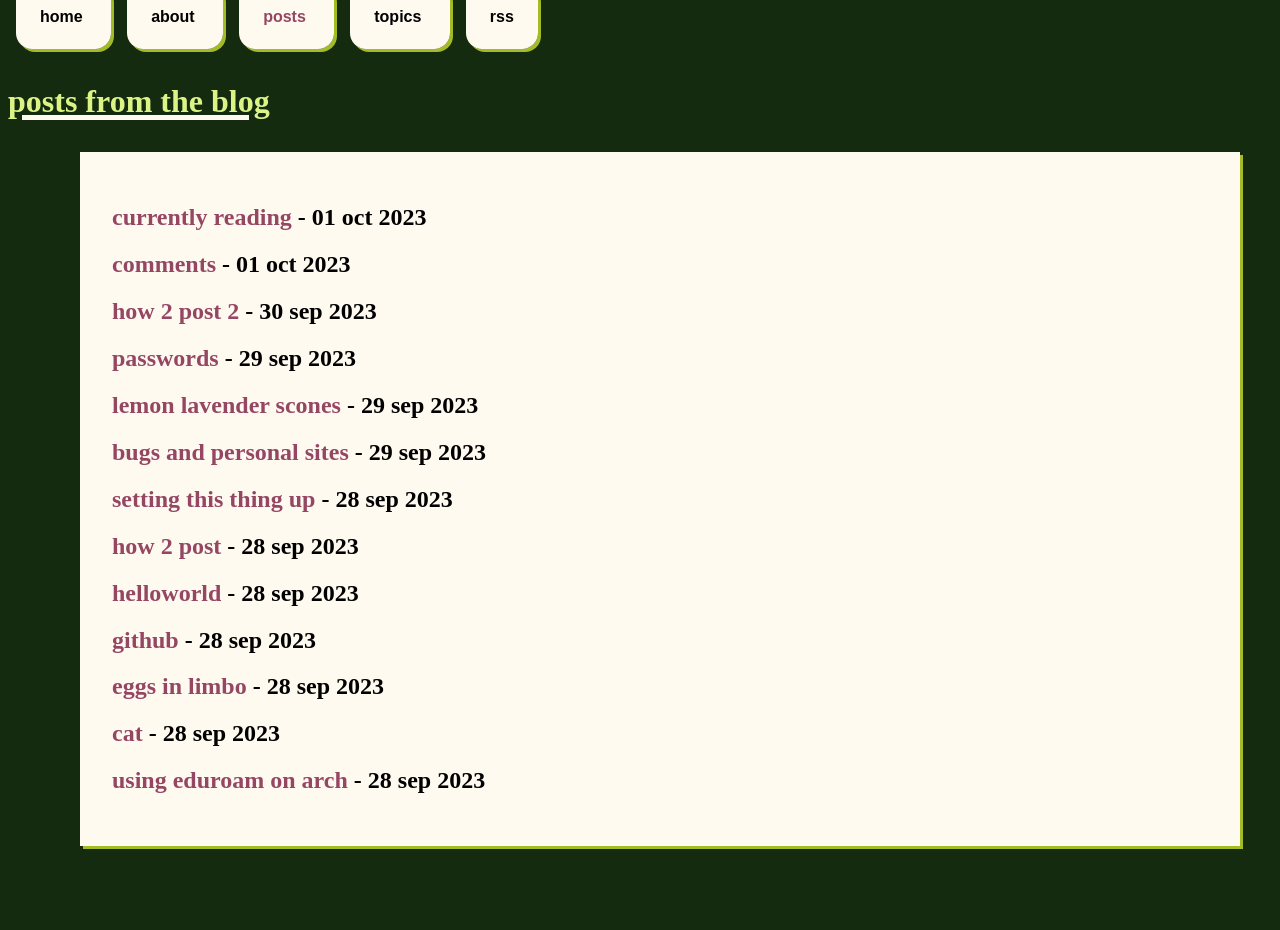
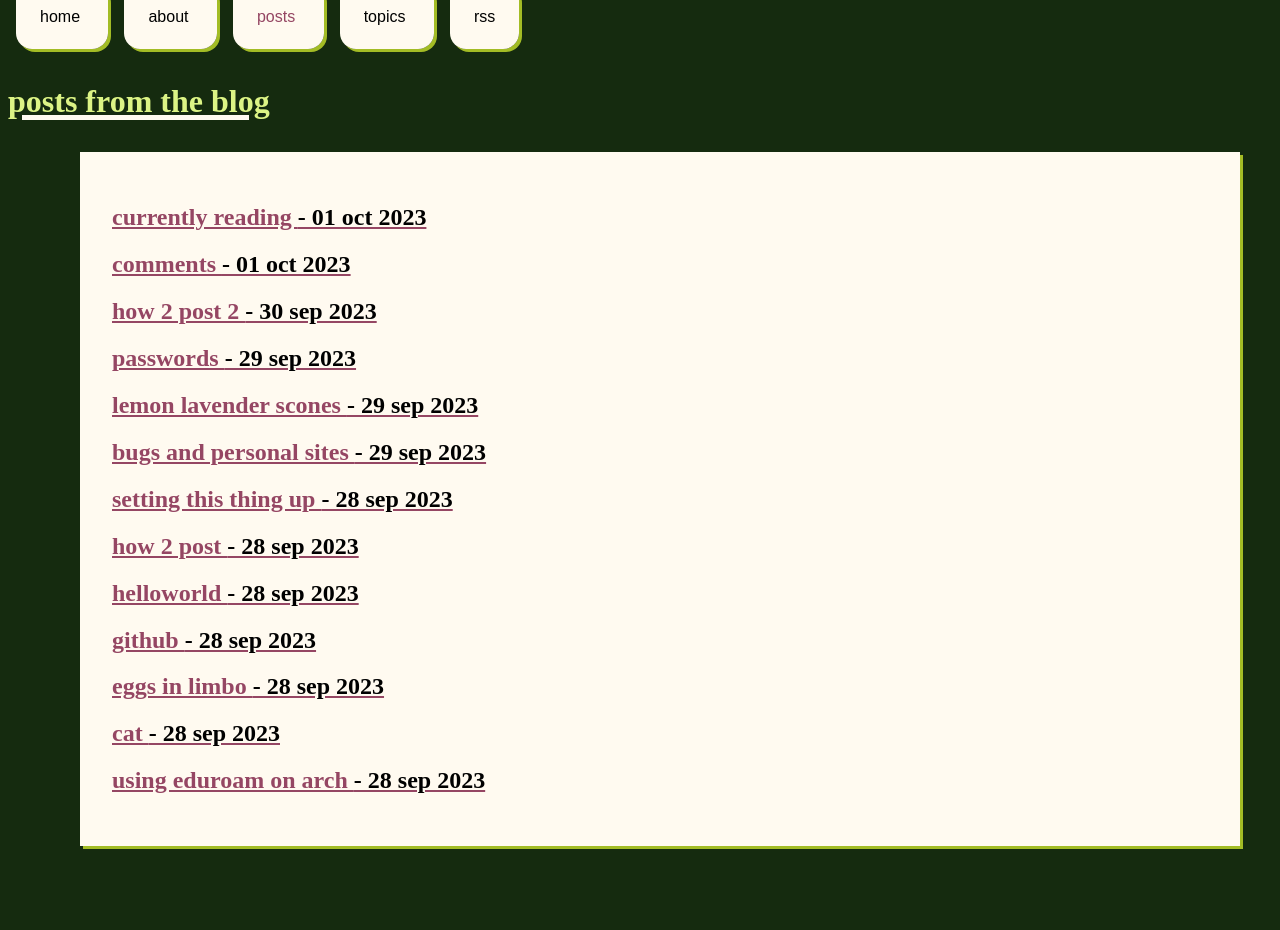
Before and after one commit to mossbeasts/mossbeasts.github.io, a Jekyll site: the page built from postslist.html, in a window 1280 px wide. Built offline with Jekyll 4.4.1, drawn with Linux system fonts in a browser that asks for light colours; some web fonts are replaced.

```diff
--- a/assets/css/styles.css
+++ b/assets/css/styles.css
@@ -56,8 +56,6 @@
 }
 a {
 	color: #954663;
-	text-decoration: none;
-	font-weight: bold;
 }
 
 img {
@@ -68,6 +66,7 @@
 	font-size: 1em;
 	color: black;
 	text-decoration: none;
+	font-family: "Mate", serif;
 }
 
 hr {
```
